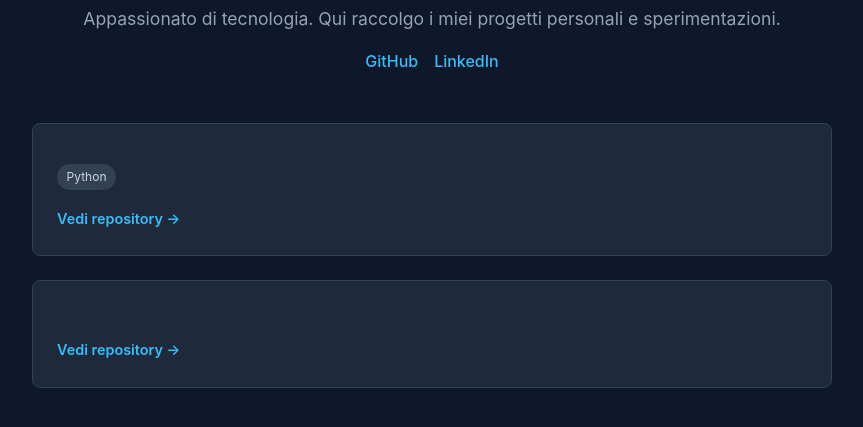
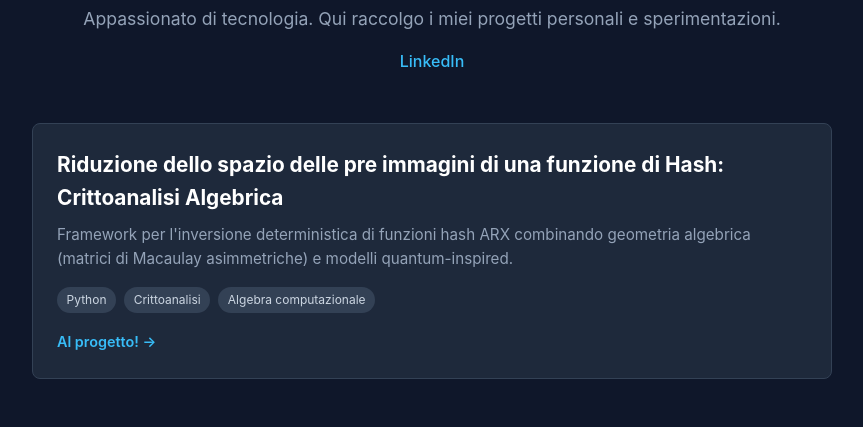
Before and after one commit to sorianodaniel96-stack/danielsoriano.github.io, a plain HTML site: page index.html in a window 1280 px wide. Shown: the part 91-518 px from the top of the page, without its empty margins (208-1071 px from the left). Drawn offline with Linux system fonts and the light colour scheme.

Commit message:
Update LinkedIn link and project information
Updated LinkedIn link and added project details.

```diff
--- a/index.html
+++ b/index.html
@@ -69,27 +69,20 @@
       <h1>Daniel Soriano</h1>
       <p>Appassionato di tecnologia. Qui raccolgo i miei progetti personali e sperimentazioni.</p>
       <div class="links">
-        <a href="https://github.com/tuo-username" target="_blank">GitHub</a>
-        <a href="https://linkedin.com/in/tuo-profilo" target="_blank">LinkedIn</a>
+        <a href="https://www.linkedin.com/in/daniel-soriano-aa90111b4/" target="_blank">LinkedIn</a>
       </div>
     </header>
 
     <section class="projects-grid">
       <article class="card">
-        <h2></h2>
-        <p></p>
+        <h2>Riduzione dello spazio delle pre immagini di una funzione di Hash: Crittoanalisi Algebrica</h2>
+        <p>Framework per l'inversione deterministica di funzioni hash ARX combinando geometria algebrica (matrici di Macaulay asimmetriche) e modelli quantum-inspired.</p>
         <div class="tags">
           <span class="tag">Python</span>
+          <span class="tag">Crittoanalisi</span>
+          <span class="tag">Algebra computazionale</span>
         </div>
-        <a href="#" class="card-link" target="_blank">Vedi repository &rarr;</a>
-      </article>
-
-      <article class="card">
-        <h2></h2>
-        <p></p>
-        <div class="tags">
-        </div>
-        <a href="#" class="card-link" target="_blank">Vedi repository &rarr;</a>
+        <a href="#" class="card-link" target="_blank">Al progetto! &rarr;</a>
       </article>
     </section>
   </div>
```
